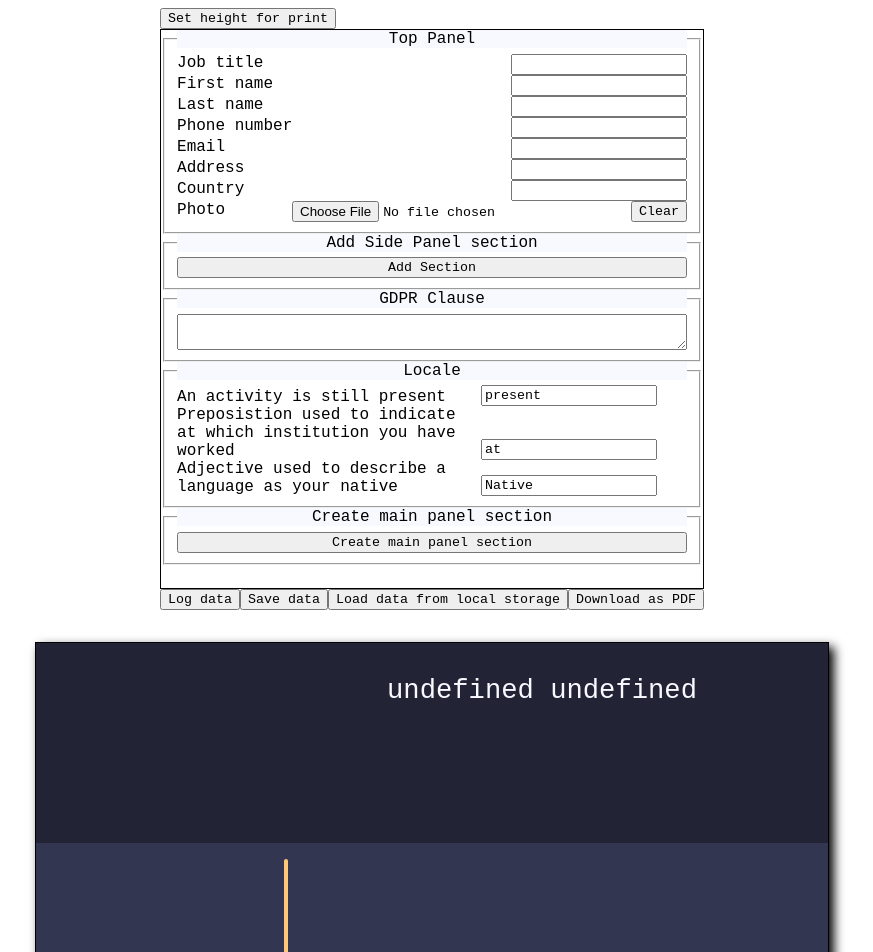
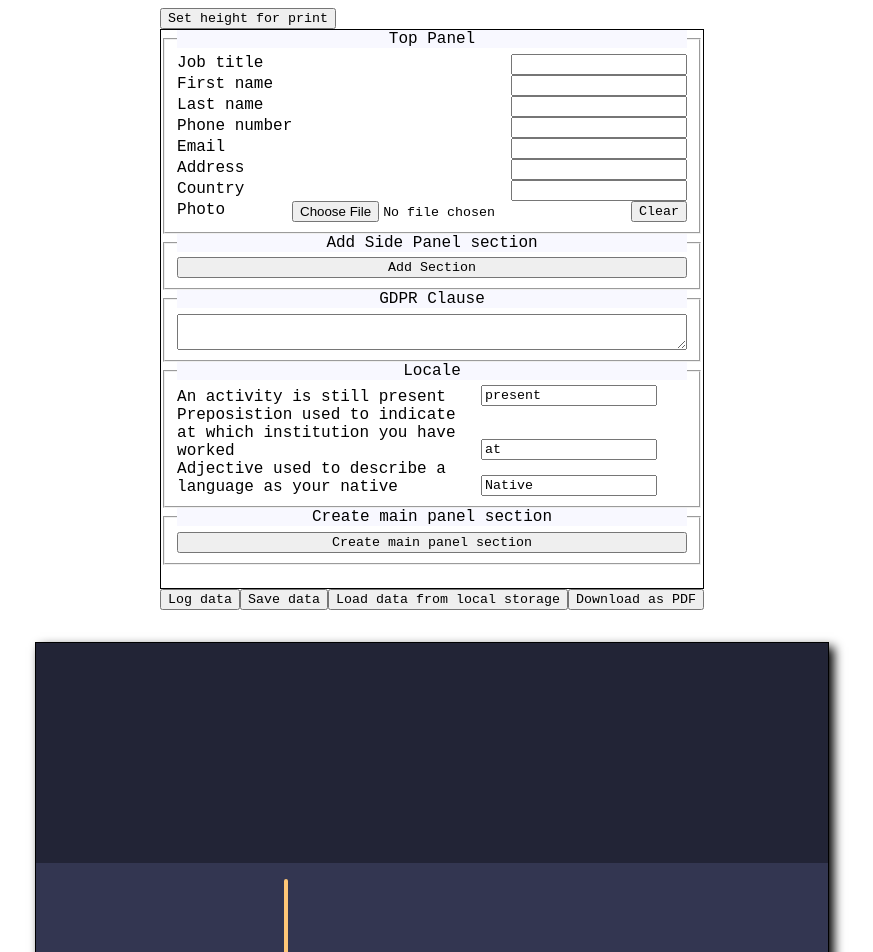
Before and after one commit to Anastazy6/React-Course, a React (Vite) app in the folder CVCreator/: page / in a window 1280 px wide. Shown: the top 952 px of the page, without its empty margins (208-1081 px from the left). Built offline with nearby package versions, Linux system fonts and the light colour scheme.

Commit message:
Fix minor yet annoying bugs and style

```diff
--- a/CVCreator/src/Components/Preview/SidePanelPreview/Item.jsx
+++ b/CVCreator/src/Components/Preview/SidePanelPreview/Item.jsx
@@ -1,5 +1,6 @@
 import { EmptyStar, FullStar } from "../../../assets/SVG/Stars";
 import { useMainPanel } from "../../../Contexts/DataModules/MainPanelProvider";
+import { isHttpLink } from "../../../Util/Util";
 
 export default function Item ({ item, type, maxLevel }) {
   const title          = pickTitleStyle(type, item.title, item.secValue);
@@ -75,10 +76,15 @@ function Title ({ title }) {
 }
 
 function Link ({ title, href }) {
+  const httpLink = isHttpLink(href)
+    ? href
+    : `http://${ href }`;
+
+
   return (
     <div className="side-item-title linked-title">
       <a
-        href={`http://${ href }`}
+        href={ httpLink }
       >
         { title }
       </a>
--- a/CVCreator/src/Components/Preview/TopPanelPreview/TopPanel.jsx
+++ b/CVCreator/src/Components/Preview/TopPanelPreview/TopPanel.jsx
@@ -22,7 +22,6 @@ const unlabelled = [
 export default function TopPanel () {
   const data = useTopPanel();
   const portrait = getPortraitIfUploaded();
-  const renderedElements = renderData(data);
 
   let renderedPhoto = portrait
   ? <div
@@ -43,7 +42,9 @@ export default function TopPanel () {
       <div
         id="top-panel-preview-text"
       >
-        { renderedElements }
+        <PrimaryData   data={ data } />
+        <SecondaryData data={ data } />
+
       </div>
 
         { renderedPhoto    }
@@ -52,23 +53,53 @@ export default function TopPanel () {
 }
 
 
-function renderData (data) {
+function SecondaryData ({ data }) {
+  const primaryDataKeys = [
+    'First name',
+    'Last name',
+    'Job title'
+  ];
 
   if (data) {
-    let renderedElements = Object.entries(data).map(([key, value]) => {
-      if (['First name', 'Last name'].includes(key)) return;
+    const secondaryData = Object.entries(data).filter(([key, value]) => {
+      return !(primaryDataKeys.includes(key));
+    });
 
-      return createTopPanelElement(key, value);
-    });
-    const renderedName = createTopPanelElement('Full name', `${data['First name']} ${data['Last name']}`)
-    renderedElements = [
-      ...renderedElements,
-      renderedName
-    ]
+    console.log(secondaryData);
 
-    return renderedElements;
+    const renderedElements = Object.values(secondaryData).map(pair => {
+
+      return createTopPanelElement(pair[0], pair[1]);
+    })
+
+    return (
+      <div
+        id="top-panel-secondary-data"
+      >
+        { renderedElements }
+      </div>
+    );
   }
   return null;
+}
+
+
+function PrimaryData ({ data }) {
+  if (data) {
+    const firstName = data['First name'] || '';
+    const lastName  = data['Last name']  || '';
+    const fullName = createTopPanelElement('Full name', `${ firstName } ${ lastName }`)
+    const jobTitle = createTopPanelElement('Job title', data['Job title']);
+
+    return (
+      <div
+        id="top-panel-primary-data"
+      >
+        { fullName }
+        { jobTitle }
+      </div>
+    )
+  }
 }
 
 
--- a/CVCreator/src/Util/Util.js
+++ b/CVCreator/src/Util/Util.js
@@ -75,3 +75,8 @@ function moveDown (itemContainer, itemIndex) {
 export function enforceCleanLineBreak (text) {
   return text.replace(/ ([a-zA-z]) /g, ' $1' + '\u00A0');
 }
+
+
+export function isHttpLink (url) {
+  return url.startsWith('http://') || url.startsWith('https://');
+}
--- a/CVCreator/src/styles/includes/Preview/_main-panel.scss
+++ b/CVCreator/src/styles/includes/Preview/_main-panel.scss
@@ -55,6 +55,7 @@
 }
 
 .main-item-location-preview {
+  line-break:x;
 }
 
 .main-item-date-preview {
--- a/CVCreator/src/styles/includes/Preview/_top-panel.scss
+++ b/CVCreator/src/styles/includes/Preview/_top-panel.scss
@@ -1,3 +1,5 @@
+@import '../variables.scss';
+
 #top-panel-preview-img       { grid-area: image;   }
 #top-panel-preview-text      { grid-area: text;    }
 #top-panel-preview-full-name { grid-area: name;    }
@@ -15,13 +17,16 @@
   background-color: $cv-theme-primary;
   color: ghostwhite;
 
-  display: grid;
   margin-bottom: 1rem;
-  min-height: 200px;
+  min-height: 220px;
 
-  grid-template-columns: 7fr 15fr ;
-  grid-template-rows   : 1fr;
-  grid-template-areas  : 'image text' ;
+  display: flex;
+  flex-direction: row;
+  justify-content: center;
+  // display: grid;
+  // grid-template-columns: 7fr 15fr ;
+  // grid-template-rows   : 1fr;
+  // grid-template-areas  : 'image text' ;
 
   img {
     width : 100%;
@@ -42,22 +47,41 @@
   display: flex;
   justify-content: center;
   align-items: center;
+
+  flex: 33%;
+  order: 0;
 }
 
 #top-panel-preview-text {
-  display: grid;
+  max-width: $top-panel-text-width;
+  display: flex;
   padding: 15px;
-  grid-template-columns: 1fr 1fr;
-  grid-template-rows   :
-    clamp(3rem, fit-content, 5rem)
-    clamp(3rem, fit-content, 5rem)
-    clamp(2rem, fit-content, 3rem)
-    clamp(2rem, fit-content, 3rem);
-  grid-template-areas  :
-    'name    name   '
-    'title   title  '
-    'email   address'
-    'phone   country';
+  flex-direction: column;
+  justify-content: center;
+
+  order: 1;
+}
+
+#top-panel-primary-data {
+  flex-grow: 0.3;
+  display: flex;
+  flex-direction: column;
+  justify-content: space-evenly;
+  align-items: center;
+}
+
+#top-panel-secondary-data {
+  display: flex;
+  flex-direction: row;
+  flex-wrap: wrap;
+  flex-grow: 0.3;
+  align-content: stretch;
+  align-items: center;
+  justify-content: space-around;
+
+  div {
+    flex: 50%;
+  }
 }
 
 .top-panel-element {
--- a/CVCreator/src/styles/includes/variables.scss
+++ b/CVCreator/src/styles/includes/variables.scss
@@ -6,3 +6,5 @@ $cv-theme-primary-brighter: rgb(51, 54, 81);
 
 $moonlight-II-yellow: #ffc777;
 $moonlight-II-purple: #c4a2ff;
+
+$top-panel-text-width: 540.275px;
```
